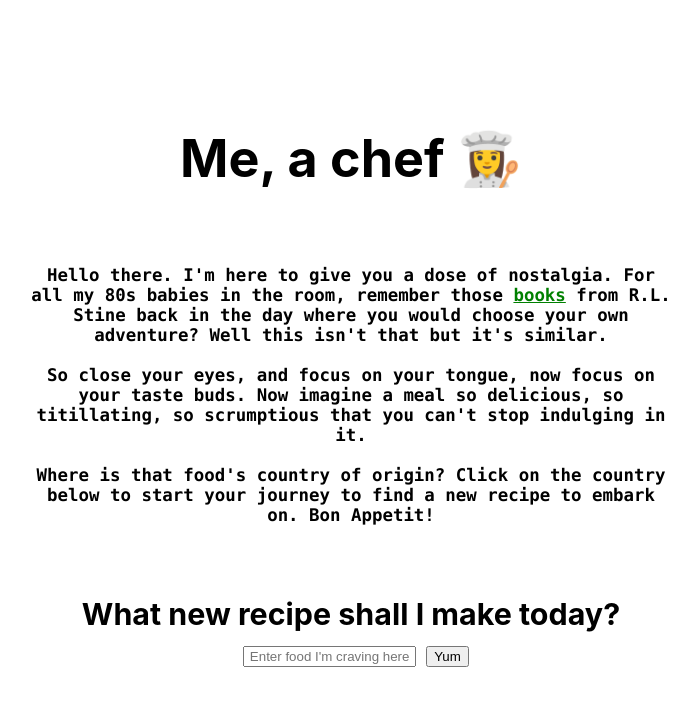
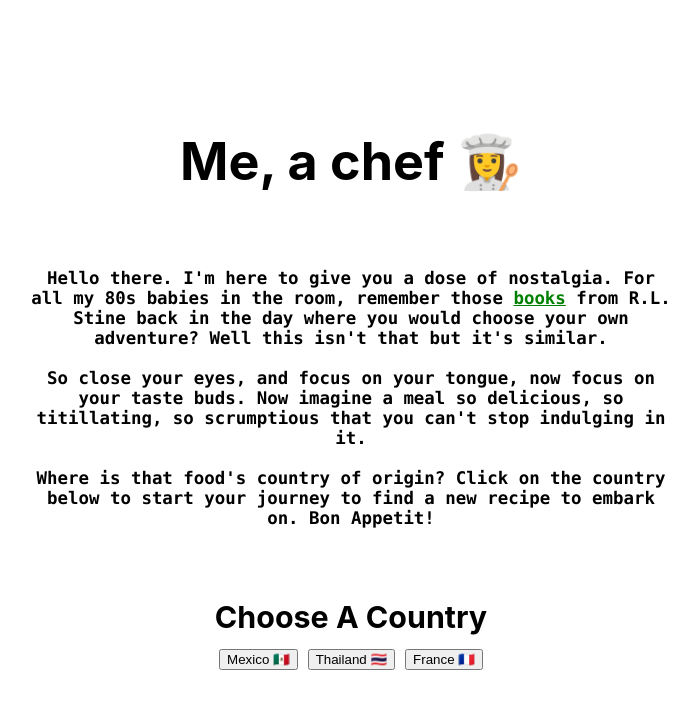
Before and after one commit to genacatharine/practicereact, a React (Create React App) app: page / in a window 1280 px wide. Shown: the top 708 px of the page, without its empty margins (289-987 px from the left). Built offline with nearby package versions, Linux system fonts and the light colour scheme.

Commit message:
adding country buttons

```diff
--- a/src/App.css
+++ b/src/App.css
@@ -46,6 +46,9 @@
 #img {
   width: 50%;
 }
+#search-bar-submit {
+  margin: 5px;
+}
 @keyframes App-logo-spin {
   from {
     transform: rotate(0deg);
--- a/src/SearchBar.js
+++ b/src/SearchBar.js
@@ -34,17 +34,23 @@ const SearchBar = () => {
   return (
     <div id="search-bar-container">
       <h3>
-        <label>What new recipe shall I make today?</label>
+        <label>Choose A Country</label>
         <br></br>
-        <input
+        {/* <input
           id="search-bar-input"
           type="text"
           value={search}
           onChange={(e) => updateSearch(e.target.value)}
           placeholder="Enter food I'm craving here"
-        ></input>
+        ></input> */}
         <button id="search-bar-submit" onClick={searchForRecipes}>
-          Yum
+          Mexico 🇲🇽
+        </button>
+        <button id="search-bar-submit" onClick={searchForRecipes}>
+          Thailand 🇹🇭
+        </button>
+        <button id="search-bar-submit" onClick={searchForRecipes}>
+          France 🇫🇷
         </button>
       </h3>
       {submitted === "false" ? null : (
```
